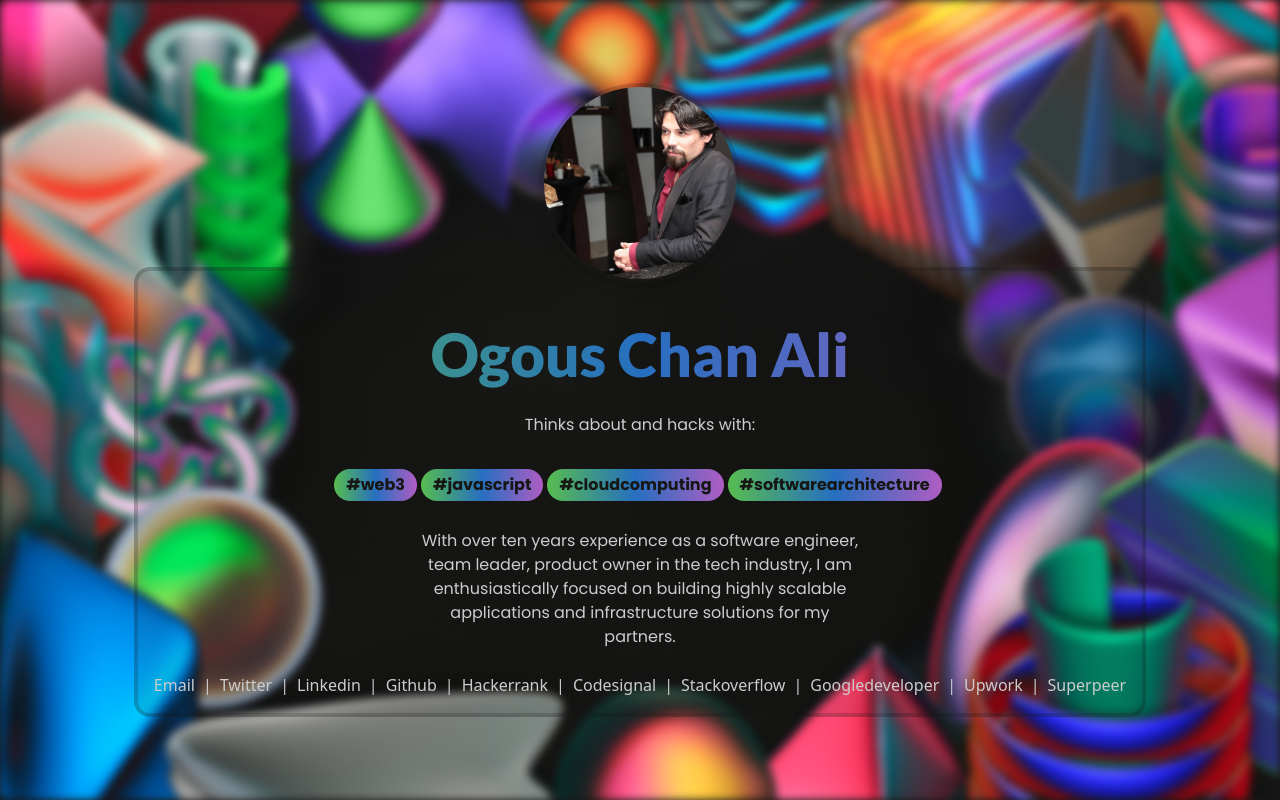
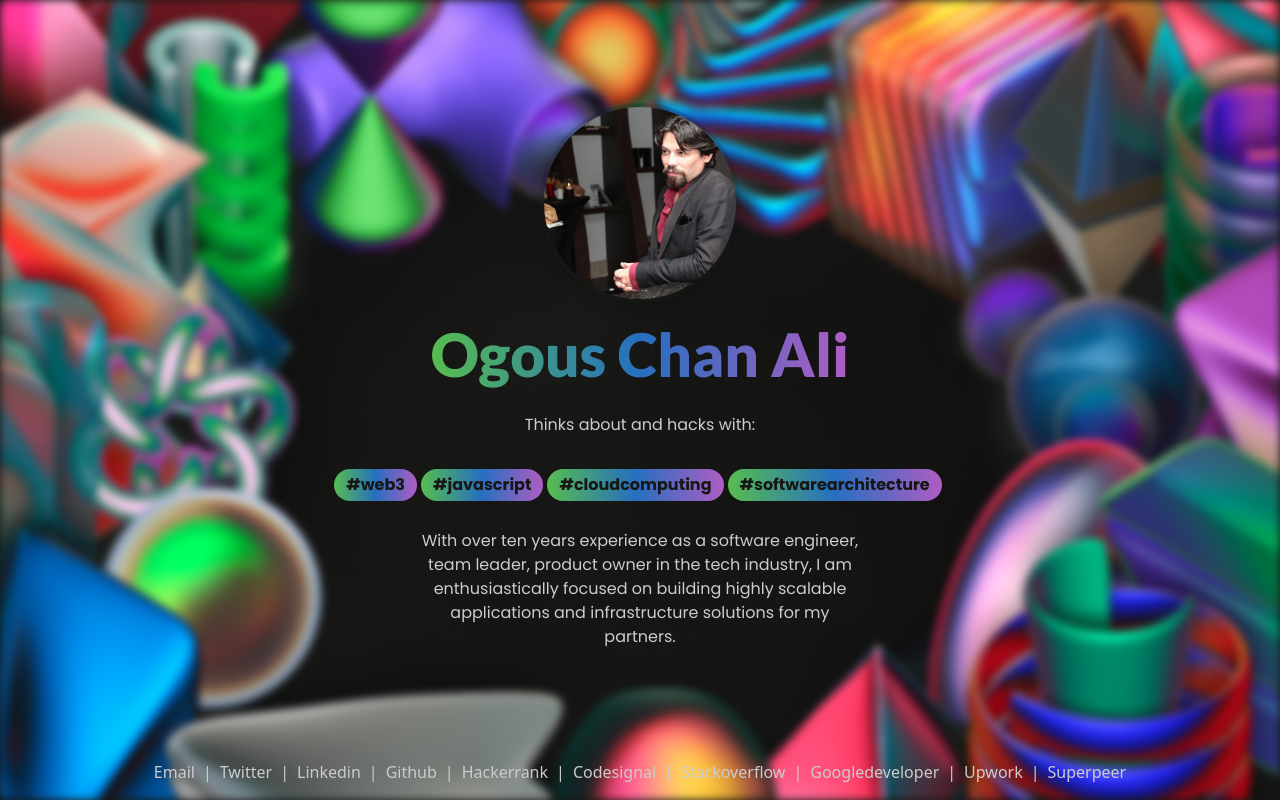
Before and after one commit to ogous/ogous-chan-ali, a Next.js app: page / in a window 1280 px wide. Built offline with nearby package versions, Linux system fonts and the light colour scheme.

Commit message:
update style

```diff
--- a/app/page.tsx
+++ b/app/page.tsx
@@ -49,14 +49,14 @@ export default function HomePage() {
     }
   ]
   return (
-    <div className="relative flex min-h-screen items-center justify-center">
+    <div className="relative flex min-h-screen items-center justify-center pb-6">
       <Image
         src={HeroImage}
         alt="web3 world"
         className="absolute inset-0 z-[-1] h-full w-full rounded-lg object-cover blur-sm"
         loading="lazy"
       />
-      <div className="flex max-w-screen-xl flex-1 flex-col items-center justify-center">
+      <div className="flex max-w-screen-xl flex-1 flex-col items-center justify-center p-4">
         <Image
           src={OgousImage}
           alt="Ogous Chan Ali"
@@ -64,7 +64,6 @@ export default function HomePage() {
           loading="lazy"
           className="z-10 -mb-4 rounded-full border-4 border-layer border-opacity-20 shadow-lg"
         />
-        <div className="rounded-2xl border-4 border-layer border-opacity-20 bg-layer bg-opacity-10 p-4">
         <h1 className="mb-6 mt-8 bg-gradient-to-r from-tertiary via-primary to-secondary bg-clip-text text-center font-lato text-6xl font-black leading-[70px] text-transparent">
           Ogous Chan Ali
         </h1>
@@ -85,14 +84,14 @@ export default function HomePage() {
           </p>
 
           <p className="inline-block max-w-md text-center">
-              With over ten years experience as a software engineer, team
-              leader, product owner in the tech industry, I am enthusiastically
-              focused on building highly scalable applications and
-              infrastructure solutions for my partners.
+            With over ten years experience as a software engineer, team leader,
+            product owner in the tech industry, I am enthusiastically focused on
+            building highly scalable applications and infrastructure solutions
+            for my partners.
           </p>
         </div>
         <br></br>
-          <ul className="flex flex-wrap items-center justify-center">
+        <ul className="bottom-0 left-0 mx-auto flex w-full flex-wrap items-center justify-center px-4 pb-4 md:absolute">
           {socials.map((i, idx) => (
             <li
               key={i.slug}
@@ -109,6 +108,5 @@ export default function HomePage() {
         </ul>
       </div>
     </div>
-    </div>
   )
 }
```
Lines whose indentation alone changed are shown as unchanged.
